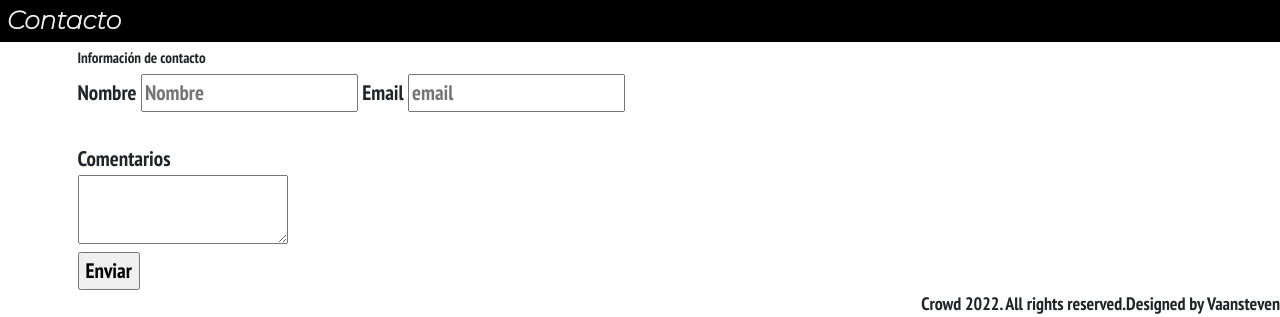
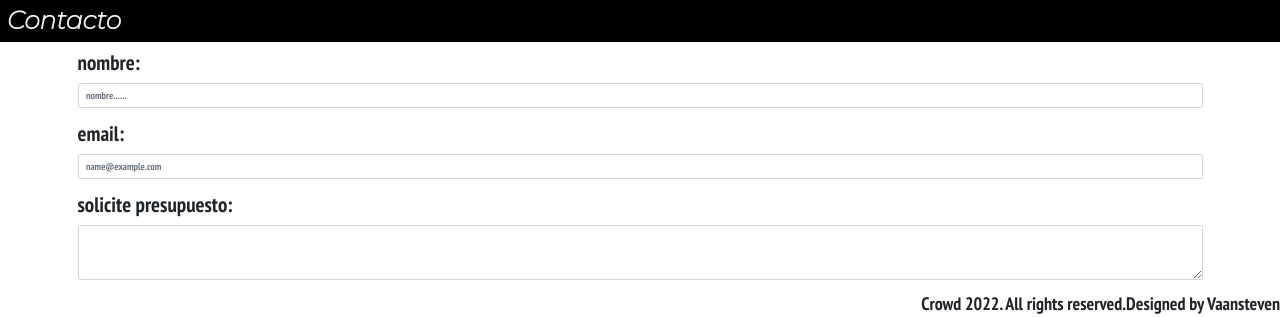
Before and after one commit to vaansteven/Desafio-4-Esteban-Marquez, a plain HTML site: page index.html in a window 1280 px wide. Shown: the part 5127-5444 px from the top of the page. Drawn offline with nearby package versions, Linux system fonts and the light colour scheme.

Commit message:
Form bootstrap

```diff
--- a/Style.css
+++ b/Style.css
@@ -23,7 +23,6 @@ nav ul {
   position: relative;
   cursor: pointer;
 }
-/* Quiero hacer deplegable este menú y no me doy cuenta el error */
 
 nav ul ul li a {
   display: flex;
--- a/index.html
+++ b/index.html
@@ -305,12 +305,7 @@
       </div>
       </section>
 
-      <!--Seccion contacto-->
-
-      <section id="Contacto">
-        <h2>Contacto</h2>
-      <div class="container">
-        <form id="formulario">
+      <!--Seccion contacto
           <fieldset>
             <legend>Información de contacto</legend>
             <label for="Nombre">Nombre</label>
@@ -327,9 +322,26 @@
             <br />
             <input type="submit" value="Enviar" />
           </fieldset>
-        </form>
+          -->
+          <section id="Contacto">
+            <h2>Contacto</h2>
+          <div class="container">
+            <form id="formulario">
+      <div class="mb-3">
+        <label for="exampleFormControlInput1" class="form-label">nombre:</label>
+        <input type="email" class="form-control" id="exampleFormControlInput1" placeholder="nombre......">
       </div>
-      </section>
+      <div class="mb-3">
+        <label for="exampleFormControlInput1" class="form-label">email:</label>
+        <input type="email" class="form-control" id="exampleFormControlInput1" placeholder="name@example.com">
+      </div>
+      <div class="mb-3">
+        <label for="exampleFormControlTextarea1" class="form-label">solicite presupuesto:</label>
+        <textarea class="form-control" id="exampleFormControlTextarea1" rows="3"></textarea>
+      </div>
+    </form>
+  </div>
+  </section>
     </main>
 
     <!--Footer-->
```
